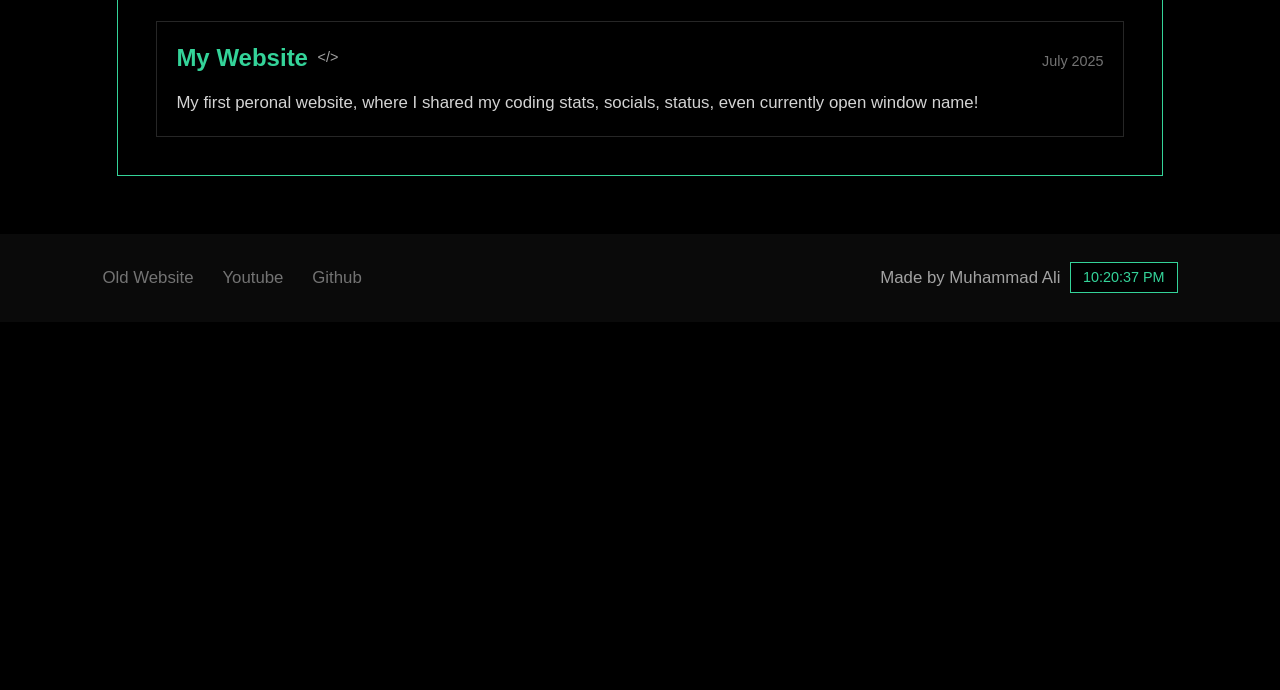
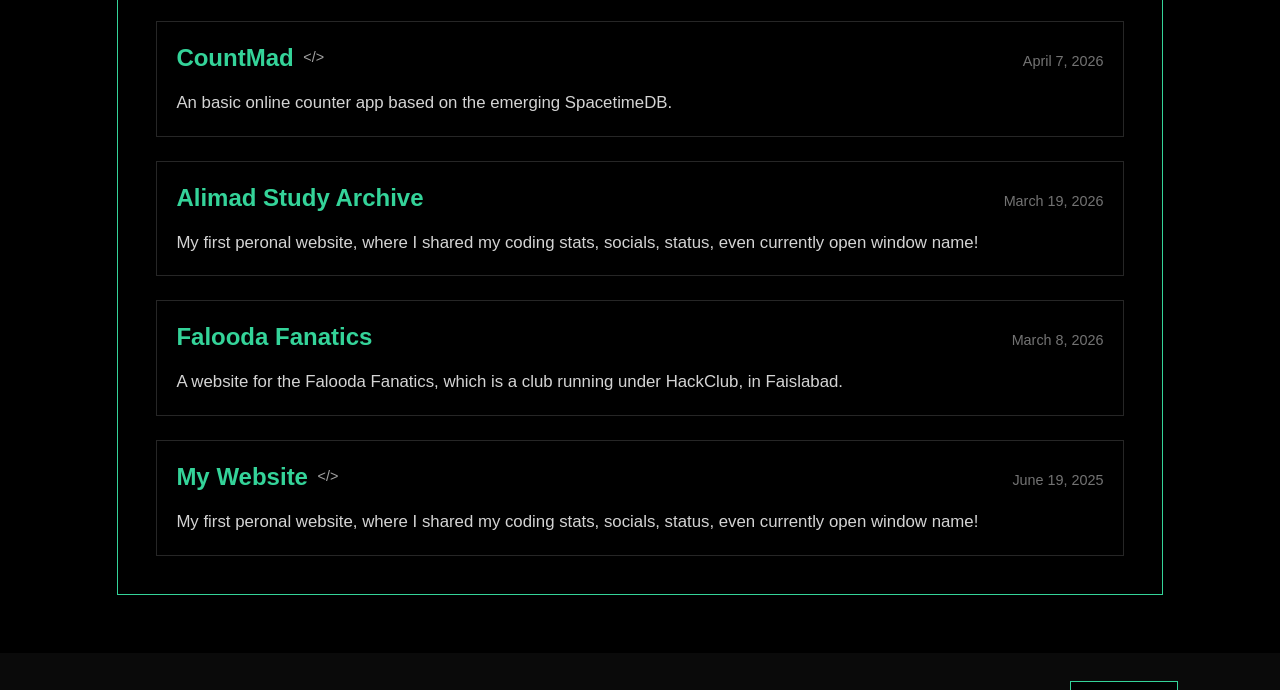
Before and after one commit to Alimadcorp/Site, a plain HTML site: page projects.html in a window 1280 px wide. Shown: the part 595-1285 px from the top of the page. Before the commit the page ends 917 px from the top, so only its background shows below. Drawn offline with nearby package versions, Linux system fonts and the light colour scheme; no server answers; a web font is replaced by a local one.

Commit message:
start adding more projects

```diff
--- a/projects.html
+++ b/projects.html
@@ -97,10 +97,53 @@
                   &lt;/&gt;
                 </a>
               </h3>
-              <span class="text-xs text-neutral-500 text-center">July 2026</span>
+              <span class="text-xs text-neutral-500 text-center">June 28, 2026</span>
             </div>
             <p class="text-sm text-neutral-300 leading-relaxed">
               Static remake of my old website, as it was taking too much CPU runtime credit on Vercel.
+            </p>
+          </article>
+
+          <article
+            class="flex flex-col gap-3 p-4 border border-neutral-800 hover:border-emerald-400/50 transition-colors">
+            <div class="flex flex-col sm:flex-row sm:items-baseline justify-between gap-1 sm:gap-4">
+              <h3 class="text-xl font-bold flex items-center justify-center gap-2">
+                <a href="https://count.alimad.co" class="text-emerald-400 hover:underline">CountMad</a>
+                <a href="https://github.com/Alimadcorp/Count" class="inline-block text-xs font-medium text-neutral-400">
+                  &lt;/&gt;
+                </a>
+              </h3>
+              <span class="text-xs text-neutral-500 text-center">April 7, 2026</span>
+            </div>
+            <p class="text-sm text-neutral-300 leading-relaxed">
+              An basic online counter app based on the emerging SpacetimeDB.
+            </p>
+          </article>
+
+          <article
+            class="flex flex-col gap-3 p-4 border border-neutral-800 hover:border-emerald-400/50 transition-colors">
+            <div class="flex flex-col sm:flex-row sm:items-baseline justify-between gap-1 sm:gap-4">
+              <h3 class="text-xl font-bold flex items-center justify-center gap-2">
+                <a href="https://study.alimad.co" class="text-emerald-400 hover:underline">Alimad Study Archive</a>
+              </h3>
+              <span class="text-xs text-neutral-500 text-center">March 19, 2026</span>
+            </div>
+            <p class="text-sm text-neutral-300 leading-relaxed">
+              My first peronal website, where I shared my coding stats, socials, status, even currently open
+              window name!
+            </p>
+          </article>
+
+          <article
+            class="flex flex-col gap-3 p-4 border border-neutral-800 hover:border-emerald-400/50 transition-colors">
+            <div class="flex flex-col sm:flex-row sm:items-baseline justify-between gap-1 sm:gap-4">
+              <h3 class="text-xl font-bold flex items-center justify-center gap-2">
+                <a href="https://falooda.alimad.co" class="text-emerald-400 hover:underline">Falooda Fanatics</a>
+              </h3>
+              <span class="text-xs text-neutral-500 text-center">March 8, 2026</span>
+            </div>
+            <p class="text-sm text-neutral-300 leading-relaxed">
+              A website for the Falooda Fanatics, which is a club running under HackClub, in Faislabad.
             </p>
           </article>
 
@@ -114,7 +157,7 @@
                   &lt;/&gt;
                 </a>
               </h3>
-              <span class="text-xs text-neutral-500 text-center">July 2025</span>
+              <span class="text-xs text-neutral-500 text-center">June 19, 2025</span>
             </div>
             <p class="text-sm text-neutral-300 leading-relaxed">
               My first peronal website, where I shared my coding stats, socials, status, even currently open
```
Also changed, not shown: 1 other file.
